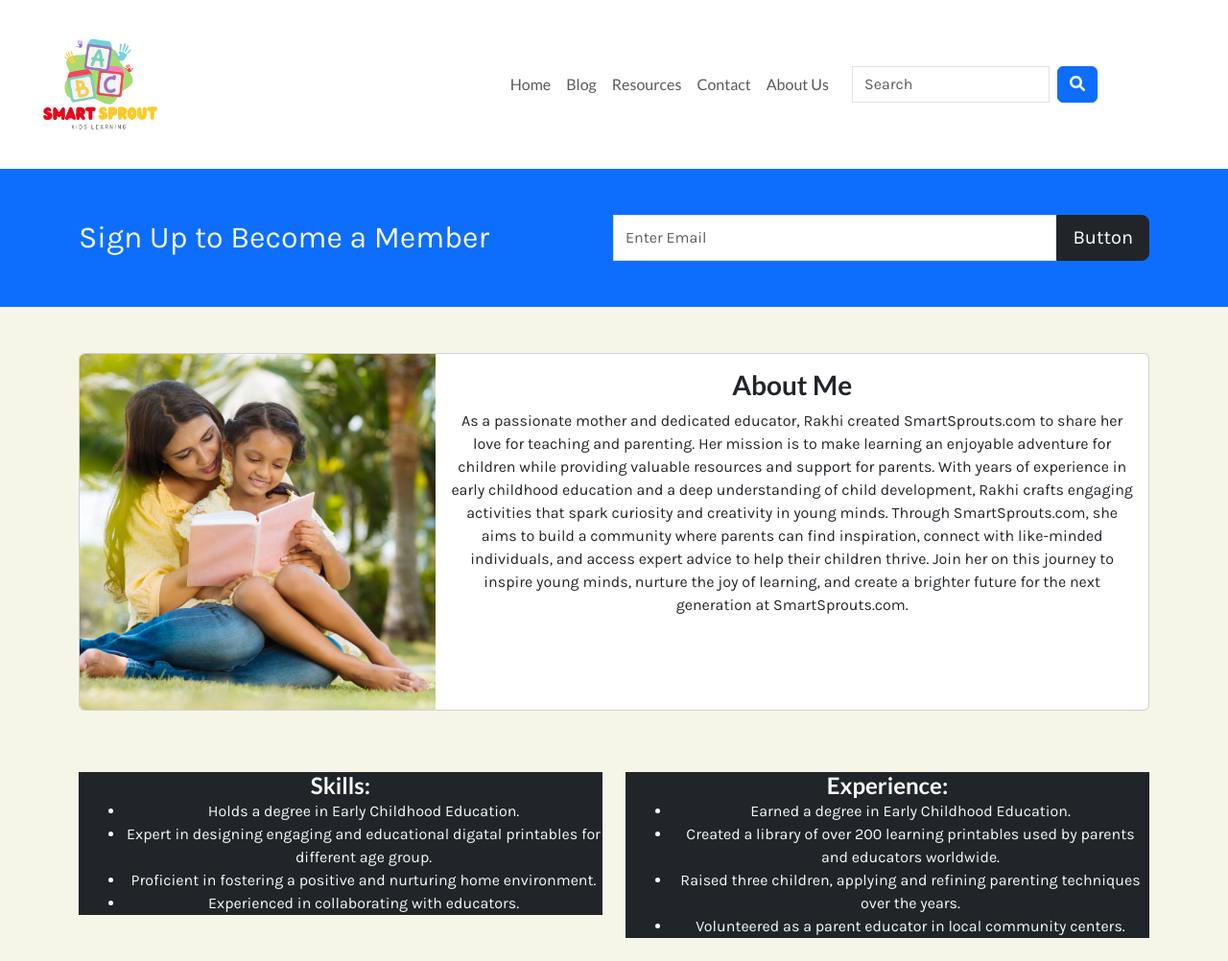
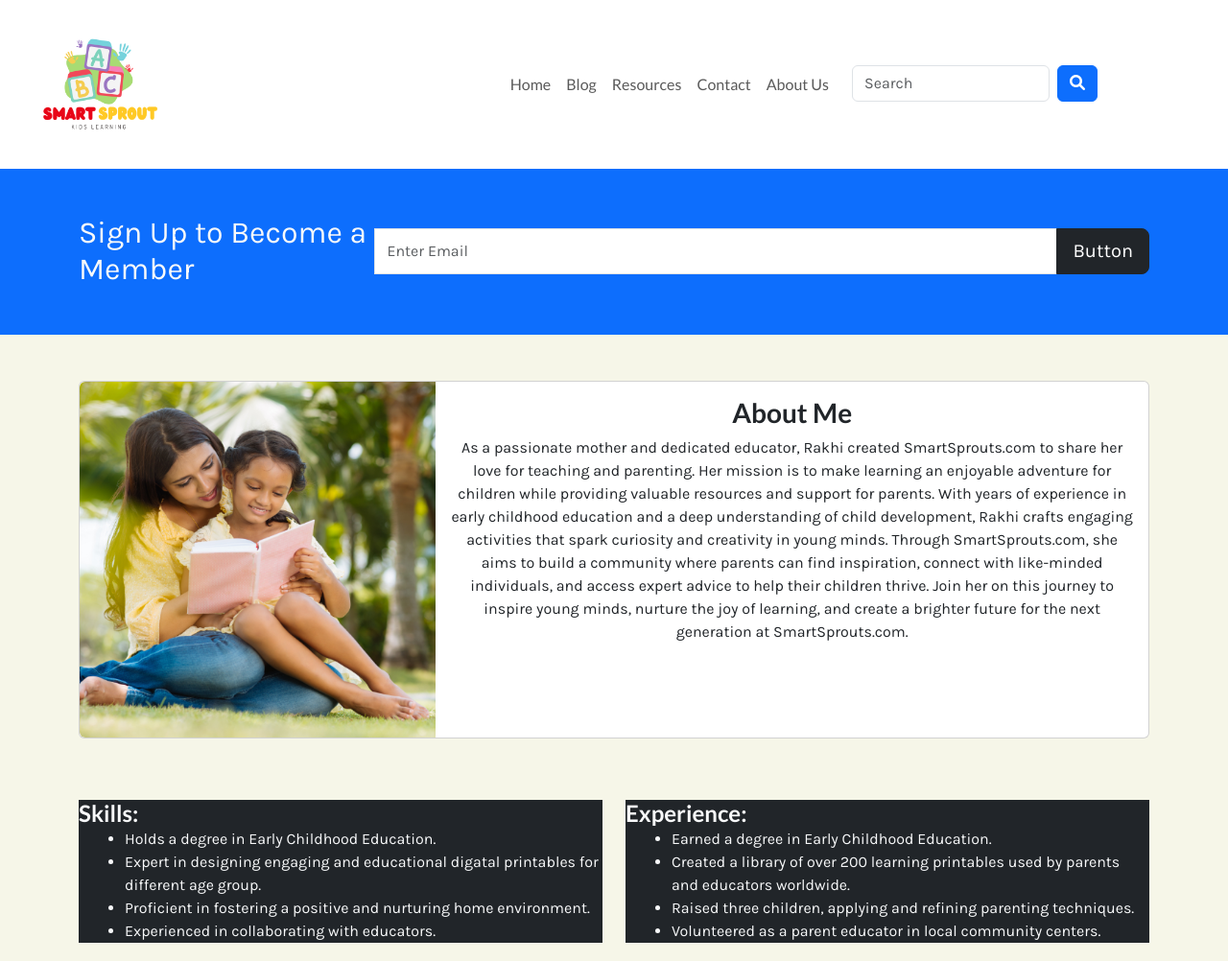
Before and after one commit to path0062/mtm6201-final, a plain HTML site: page about.html in a window 1280 px wide. Shown: the top 1002 px of the page at 96% size. Drawn offline with nearby package versions, Linux system fonts and the light colour scheme.

Commit message:
Final changes to the portfolio

```diff
--- a/about.html
+++ b/about.html
@@ -53,8 +53,6 @@
 
     <a class="visually-hidden-focusable" href="#main-content">Skip to main content</a>
 
-
-
     <main id="main-content">
         <section class="bg-primary text-light p-5">
             <div class="container">
@@ -98,9 +96,9 @@
 
         <section>
             <div class="container">
-                <div class="row text-center g-4">
+                <div class="row text-left g-4">
                     <div class="col-md">
-                        <div class="card-body bg-dark text-light text-left">
+                        <div class="card-body bg-dark text-light">
                             <h4 class="card-title">Skills:</h4>
                                 <ul class="ms-3">
                                     <li>Holds a degree in Early Childhood Education.</li>
@@ -111,12 +109,12 @@
                             </div>
                         </div>
                     <div class="col-md">
-                        <div class="card-body bg-dark text-light text-left">
+                        <div class="card-body bg-dark text-light">
                             <h4 class="card-title">Experience:</h4>
                                 <ul class="ms-3">
                                     <li>Earned a degree in Early Childhood Education.</li>
                                     <li>Created a library of over 200 learning printables used by parents and educators worldwide.</li>
-                                    <li>Raised three children, applying and refining parenting techniques over the years.</li>
+                                    <li>Raised three children, applying and refining parenting techniques.</li>
                                     <li>Volunteered as a parent educator in local community centers. </li>
                                 </ul>
                         </div>
@@ -234,7 +232,6 @@
         </div>
     </footer>
 
-
     <script src="https://cdn.jsdelivr.net/npm/bootstrap@5.3.3/dist/js/bootstrap.min.js" integrity="sha384-0pUGZvbkm6XF6gxjEnlmuGrJXVbNuzT9qBBavbLwCsOGabYfZo0T0to5eqruptLy" crossorigin="anonymous"></script>
 </body>
 </html>
--- a/css/style.css
+++ b/css/style.css
@@ -1,5 +1,4 @@
 @import url('https://fonts.googleapis.com/css2?family=Lato:wght@400;700&family=Karla:wght@400;700&display=swap');
-
 
 body {
   font-family: Karla, sans-serif;
@@ -19,30 +18,32 @@ button {
 .bg-light-beige {
     background-color: #f6f6e8;
 }
+
 .logo {
     max-width: 150px;
 }
 
-@media (min-width: 768px) {
-    .search-container {
-      display: flex;
-      align-items: center;
-    }
-    .search-container input {
-      border-radius: 0;
-    }
-    .signup-input {
-        width: 50%;
-    }
-    .footer .social-icons-container {
-        text-align: left;
-    }
-  }
-  @media (max-width: 767.98px) {
-    .search-container {
-      display: none;
-    }
-    .footer .social-icons-container {
-        text-align: left;
-    }
-  }
+.nav-link,
+.btn {
+    transition: color 0.3s ease, background-color 0.3s ease, border-color 0.3s ease;
+}
+
+.nav-link:hover,
+.nav-link:focus {
+    color: #ff6347;
+    text-decoration: underline;
+}
+
+.btn:hover,
+.btn:focus {
+    background-color: #ff6347;
+    border-color: #ff6347;
+    color: #fff;
+}
+
+.search-container .btn:hover,
+.search-container .btn:focus {
+    background-color: #28a745;
+    border-color: #28a745;
+    color: #fff;
+}
```
Also changed, not shown: contact.html (+0 -2 lines).
